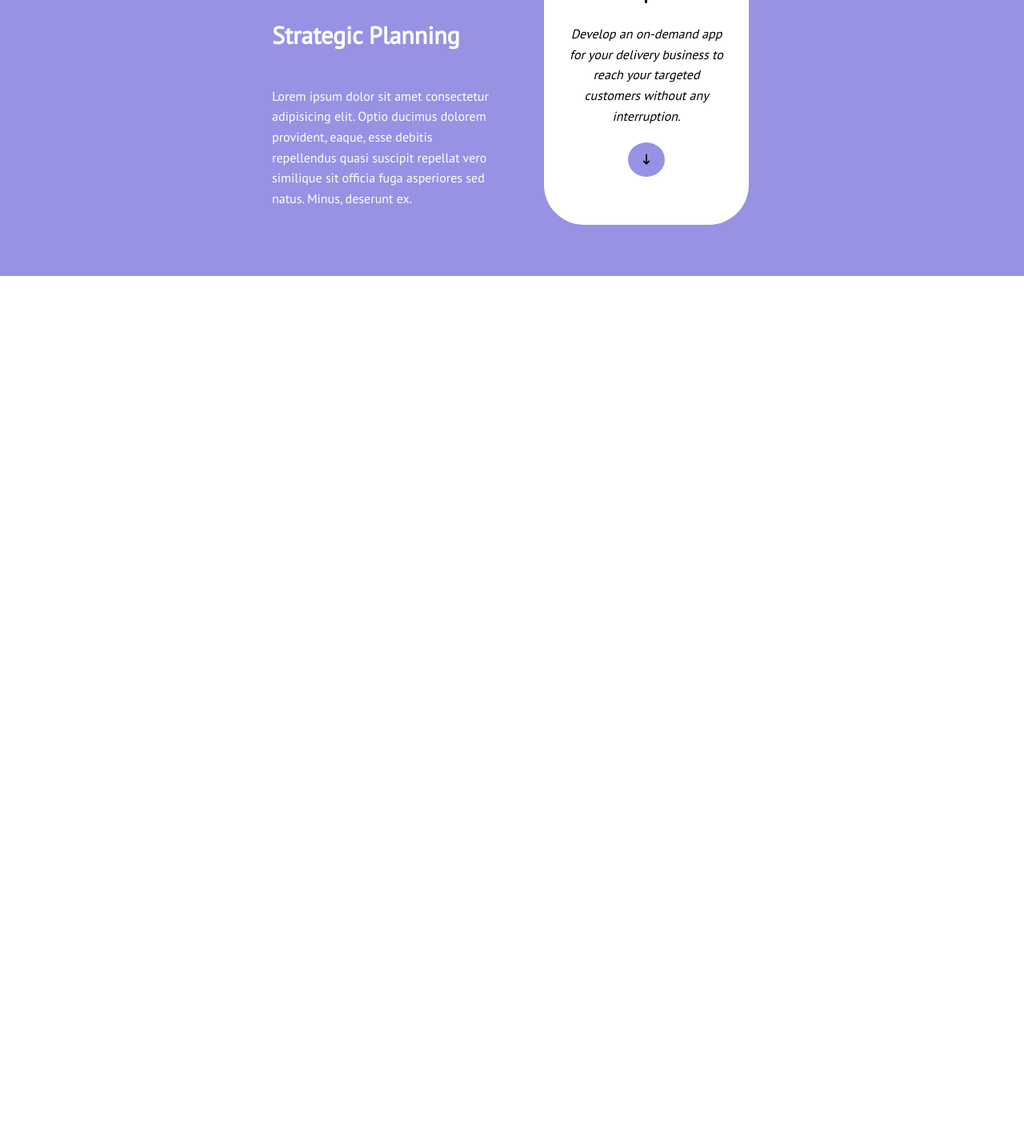
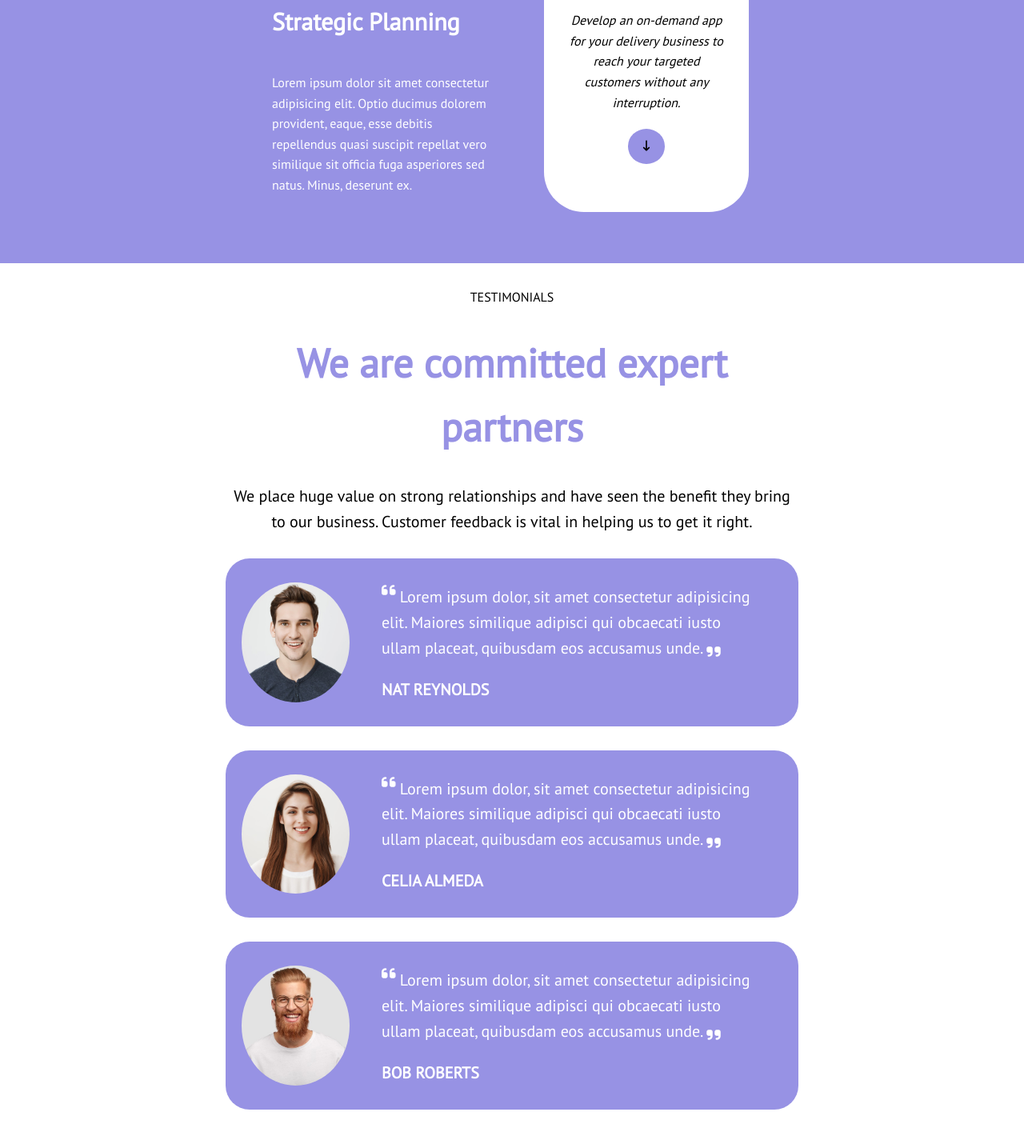
Before and after one commit to AlessandroGCatino/htmlcss-responsive-layout, a plain HTML site: page index.html in a window 1280 px wide. Shown: the part 1157-2582 px from the top of the page at 80% size. Before the commit the page ends 1542 px from the top, so only its background shows below. Drawn offline with Linux system fonts and the light colour scheme.

Commit message:
creata sezione testimonials e media query relativa

```diff
--- a/assets/css/style.css
+++ b/assets/css/style.css
@@ -6,12 +6,20 @@ padding: 0;
 box-sizing: border-box;
 }
 
+:root{
+    --basecolor: #9792e4;
+}
+
 html {
     scroll-behavior: smooth;
     font-family: 'PT Sans', sans-serif;
 }
 
 h1{
+    font-size: 50px;
+}
+
+h2{
     font-size: 30px;
 }
 
@@ -74,7 +82,7 @@ main>div{
 }
 
 section:nth-child(even) {
-  background-color: #9792e4;
+  background-color: var(--basecolor);
 }
 
 /* ANCHOR intro */
@@ -144,7 +152,7 @@ section:nth-child(even) {
     width: 50%;
 }
 
-.card h2{
+.card h3{
     color:#0084fd;
 }
 
@@ -201,19 +209,102 @@ section:nth-child(even) {
 }
 
 .right-plan div button{
-    background-color: #9792e4;
+    background-color: var(--basecolor);
     padding: 15px 18px;
     line-height: 100%;
     border-radius: 50%;
     border: none;
+}
 
+/* ANCHOR testimonials */
+
+#testimonials{
+    display: flex;
+    flex-direction: column;
+    padding-block: 20px;
+    gap: 30px;
+    text-align: center;
+    align-items: center;
 }
+
+#testimonials>span{
+    text-transform: uppercase;
+}
+
+#testimonials>h1{
+    color: var(--basecolor);
+}
+#testimonials>p{
+    font-size: 20px;
+}
+
+.test-card{
+    display: flex;
+    padding: 30px 20px;
+    border-radius: 30px;
+    gap: 40px;
+    background-color: var(--basecolor);
+    color: white;
+}
+
+#testimonials .test-card figure{
+    width: 20%;
+    aspect-ratio: 1/1;
+    background-position: center;
+    background-size: cover;
+    border-radius: 50%;
+}
+
+#testimonials :first-of-type.test-card figure{
+    background-image: url(../img/testimonial1.jpg);
+}
+
+#testimonials :nth-of-type(2).test-card figure{
+    background-image: url(../img/testimonial2.jpg);
+}
+
+#testimonials :last-of-type.test-card figure{
+    background-image: url(../img/testimonial3.jpg);
+}
+
+.test-card div{
+    width: 70%;
+    font-size: 20px;
+    text-align: left;
+    display: flex;
+    flex-direction: column;
+    justify-content: center;
+    gap: 20px;
+}
+.test-card div p :first-child{
+    vertical-align: super;
+}
+.test-card div p :last-child{
+    vertical-align: sub;
+}
+
+.test-card div span{
+    text-transform: uppercase;
+    font-weight: bold;
+}
+
+
+
+
 
 
 /* ANCHOR tablet */
 @media screen and (max-width:768px) {
     .container{
         padding-inline: 10px;
+    }
+
+    h1{
+        font-size: 40px;
+    }
+
+    h2{
+        font-size: 25px;
     }
 
     header div figure{
@@ -259,6 +350,16 @@ section:nth-child(even) {
         width: 90%;
         align-self: initial;
     }
+
+    .test-card div{
+        width: 70%;
+        font-size: 100%;
+        text-align: left;
+        display: flex;
+        flex-direction: column;
+        justify-content: center;
+        gap: 20px;
+    }
 }
 
 /* ANCHOR mobile */
@@ -272,8 +373,6 @@ section:nth-child(even) {
         gap: 1em;
         color: white;
     }
-
-
 
     #intro .card{
         width: 100%;
@@ -299,4 +398,20 @@ section:nth-child(even) {
     #intro .large.card figure img{
         width: 100%;
     }
+
+    .test-card{
+        padding: 30px 10px;
+        flex-direction: column;
+        align-items: center;
+    }
+
+    .test-card div{
+        width: 90%;
+        flex-direction: column;
+        align-items: center;
+        text-align: center;
+    }
+    #testimonials .test-card figure{
+        width: 70%;
+    }
 }
--- a/index.html
+++ b/index.html
@@ -37,7 +37,7 @@
             <section id="intro" class="container">
                 <div class="card large">
                     <div>
-                        <h2>Get a demo application</h2>
+                        <h3>Get a demo application</h3>
                         <p>Lorem ipsum dolor sit, amet consectetur adipisicing elit. Explicabo culpa laboriosam optio sed praesentium minima est cum laudantium molestiae corrupti!</p>
                         <button class="link-button"> <i class="fa-brands fa-apple"></i> App Store </button>
                     </div>
@@ -49,28 +49,28 @@
                     <figure>
                         <svg xmlns="http://www.w3.org/2000/svg" viewBox="0 0 384 512"><!--!Font Awesome Free 6.5.1 by @fontawesome - https://fontawesome.com License - https://fontawesome.com/license/free Copyright 2023 Fonticons, Inc.--><path d="M64 0C28.7 0 0 28.7 0 64V448c0 35.3 28.7 64 64 64H320c35.3 0 64-28.7 64-64V160H256c-17.7 0-32-14.3-32-32V0H64zM256 0V128H384L256 0zM153 289l-31 31 31 31c9.4 9.4 9.4 24.6 0 33.9s-24.6 9.4-33.9 0L71 337c-9.4-9.4-9.4-24.6 0-33.9l48-48c9.4-9.4 24.6-9.4 33.9 0s9.4 24.6 0 33.9zM265 255l48 48c9.4 9.4 9.4 24.6 0 33.9l-48 48c-9.4 9.4-24.6 9.4-33.9 0s-9.4-24.6 0-33.9l31-31-31-31c-9.4-9.4-9.4-24.6 0-33.9s24.6-9.4 33.9 0z"/></svg>
                     </figure>
-                    <h2>Clean Code</h2>
+                    <h3>Clean Code</h3>
                     <p>Lorem ipsum dolor sit, amet consectetur adipisicing elit. Explicabo culpa laboriosam optio sed praesentium minima est cum laudantium molestiae corrupti!</p>
                 </div>
                 <div class="card small">
                     <figure>
                         <svg xmlns="http://www.w3.org/2000/svg" viewBox="0 0 512 512"><!--!Font Awesome Free 6.5.1 by @fontawesome - https://fontawesome.com License - https://fontawesome.com/license/free Copyright 2023 Fonticons, Inc.--><path d="M352 96c0 14.3-3.1 27.9-8.8 40.2L396 227.4c-23.7 25.3-54.2 44.1-88.5 53.6L256 192h0 0l-68 117.5c21.5 6.8 44.3 10.5 68.1 10.5c70.7 0 133.8-32.7 174.9-84c11.1-13.8 31.2-16 45-5s16 31.2 5 45C428.1 341.8 347 384 256 384c-35.4 0-69.4-6.4-100.7-18.1L98.7 463.7C94 471.8 87 478.4 78.6 482.6L23.2 510.3c-5 2.5-10.9 2.2-15.6-.7S0 501.5 0 496V440.6c0-8.4 2.2-16.7 6.5-24.1l60-103.7C53.7 301.6 41.8 289.3 31.2 276c-11.1-13.8-8.8-33.9 5-45s33.9-8.8 45 5c5.7 7.1 11.8 13.8 18.2 20.1l69.4-119.9c-5.6-12.2-8.8-25.8-8.8-40.2c0-53 43-96 96-96s96 43 96 96zm21 297.9c32.6-12.8 62.5-30.8 88.9-52.9l43.7 75.5c4.2 7.3 6.5 15.6 6.5 24.1V496c0 5.5-2.9 10.7-7.6 13.6s-10.6 3.2-15.6 .7l-55.4-27.7c-8.4-4.2-15.4-10.8-20.1-18.9L373 393.9zM256 128a32 32 0 1 0 0-64 32 32 0 1 0 0 64z"/></svg>
                     </figure>
-                    <h2>Web Design</h2>
+                    <h3>Web Design</h3>
                     <p>Lorem ipsum dolor sit, amet consectetur adipisicing elit. Explicabo culpa laboriosam optio sed praesentium minima est cum laudantium molestiae corrupti!</p>
                 </div>
                 <div class="card small">
                     <figure>
                         <svg xmlns="http://www.w3.org/2000/svg" viewBox="0 0 640 512"><!--!Font Awesome Free 6.5.1 by @fontawesome - https://fontawesome.com License - https://fontawesome.com/license/free Copyright 2023 Fonticons, Inc.--><path d="M64 96c0-35.3 28.7-64 64-64H512c35.3 0 64 28.7 64 64V352H512V96H128V352H64V96zM0 403.2C0 392.6 8.6 384 19.2 384H620.8c10.6 0 19.2 8.6 19.2 19.2c0 42.4-34.4 76.8-76.8 76.8H76.8C34.4 480 0 445.6 0 403.2zM281 209l-31 31 31 31c9.4 9.4 9.4 24.6 0 33.9s-24.6 9.4-33.9 0l-48-48c-9.4-9.4-9.4-24.6 0-33.9l48-48c9.4-9.4 24.6-9.4 33.9 0s9.4 24.6 0 33.9zM393 175l48 48c9.4 9.4 9.4 24.6 0 33.9l-48 48c-9.4 9.4-24.6 9.4-33.9 0s-9.4-24.6 0-33.9l31-31-31-31c-9.4-9.4-9.4-24.6 0-33.9s24.6-9.4 33.9 0z"/></svg>
                     </figure>
-                    <h2>Developement</h2>
+                    <h3>Developement</h3>
                     <p>Lorem ipsum dolor sit, amet consectetur adipisicing elit. Explicabo culpa laboriosam optio sed praesentium minima est cum laudantium molestiae corrupti!</p>
                 </div>
                 <div class="card small">
                     <figure>
                         <svg xmlns="http://www.w3.org/2000/svg" viewBox="0 0 512 512"><!--!Font Awesome Free 6.5.1 by @fontawesome - https://fontawesome.com License - https://fontawesome.com/license/free Copyright 2023 Fonticons, Inc.--><path d="M480 32c0-12.9-7.8-24.6-19.8-29.6s-25.7-2.2-34.9 6.9L381.7 53c-48 48-113.1 75-181 75H192 160 64c-35.3 0-64 28.7-64 64v96c0 35.3 28.7 64 64 64l0 128c0 17.7 14.3 32 32 32h64c17.7 0 32-14.3 32-32V352l8.7 0c67.9 0 133 27 181 75l43.6 43.6c9.2 9.2 22.9 11.9 34.9 6.9s19.8-16.6 19.8-29.6V300.4c18.6-8.8 32-32.5 32-60.4s-13.4-51.6-32-60.4V32zm-64 76.7V240 371.3C357.2 317.8 280.5 288 200.7 288H192V192h8.7c79.8 0 156.5-29.8 215.3-83.3z"/></svg>
                     </figure>
-                    <h2>Branding</h2>
+                    <h3>Branding</h3>
                     <p>Lorem ipsum dolor sit, amet consectetur adipisicing elit. Explicabo culpa laboriosam optio sed praesentium minima est cum laudantium molestiae corrupti!</p>
                 </div>
 
@@ -80,7 +80,7 @@
                     <figure>
                         <img src="./assets/img/planning1.png" alt="">
                     </figure>
-                    <h1>Strategic Planning</h1>
+                    <h2>Strategic Planning</h2>
                     <p>Lorem ipsum dolor sit amet consectetur adipisicing elit. Optio ducimus dolorem provident, eaque, esse debitis repellendus quasi suscipit repellat vero similique sit officia fuga asperiores sed natus. Minus, deserunt ex.</p>
                 </div>
                 <div class="right-plan">
@@ -96,7 +96,33 @@
                 </div>
             </section>
             <section id="testimonials" class="container">
-
+                <span>testimonials</span>
+                <h1>We are committed expert partners</h1>
+                <p>We place huge value on strong relationships and have seen the benefit they bring to our business. Customer feedback is vital in helping us to get it right.</p>
+                <div class="test-card">
+                    <figure>
+                    </figure>
+                    <div>
+                        <p><i class="fa-solid fa-quote-left"></i>  Lorem ipsum dolor, sit amet consectetur adipisicing elit. Maiores similique adipisci qui obcaecati iusto ullam placeat, quibusdam eos accusamus unde. <i class="fa-solid fa-quote-right"></i></p>
+                        <span>nat reynolds</span>
+                    </div>
+                </div>
+                <div class="test-card">
+                    <figure>
+                    </figure>
+                    <div>
+                        <p><i class="fa-solid fa-quote-left"></i>  Lorem ipsum dolor, sit amet consectetur adipisicing elit. Maiores similique adipisci qui obcaecati iusto ullam placeat, quibusdam eos accusamus unde. <i class="fa-solid fa-quote-right"></i></p>
+                        <span>celia almeda</span>
+                    </div>
+                </div>
+                <div class="test-card">
+                    <figure>
+                    </figure>
+                    <div>
+                        <p><i class="fa-solid fa-quote-left"></i>  Lorem ipsum dolor, sit amet consectetur adipisicing elit. Maiores similique adipisci qui obcaecati iusto ullam placeat, quibusdam eos accusamus unde. <i class="fa-solid fa-quote-right"></i></p>
+                        <span>bob roberts</span>
+                    </div>
+                </div>
             </section>
             <section id="features" class="container">
 
```
